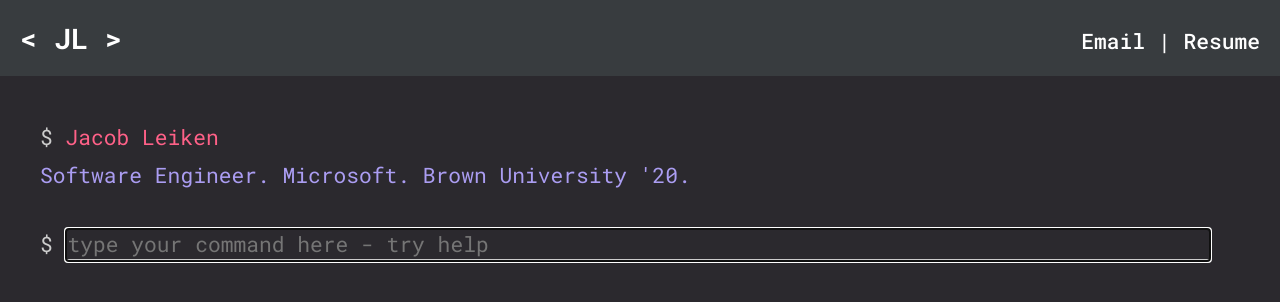
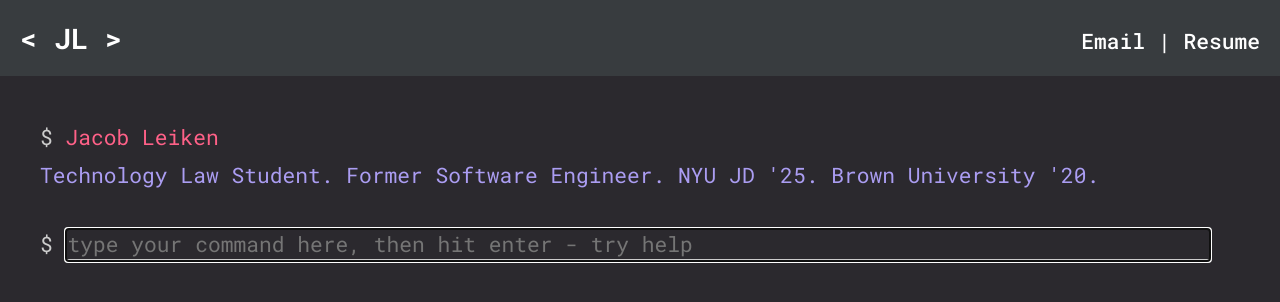
Before and after one commit to jleiken/Portfolio-Website, a Jekyll site: the page built from index.html, in a window 1280 px wide. Shown: the top 302 px of the page. Built offline with Jekyll 4.4.1, drawn with Linux system fonts in a browser that asks for light colours.

Commit message:
update for law school

```diff
--- a/index.html
+++ b/index.html
@@ -4,7 +4,7 @@ layout: default
 
 <div class="item-group" id="initial-item-group">
 	<p><span class="prompt">$</span> Jacob Leiken</p>
-	<p>Software Engineer. Microsoft. Brown University '20.</p>
+	<p>Technology Law Student. Former Software Engineer. NYU JD '25. Brown University '20.</p>
 
 	<a onclick="toStaticSite(false, true)" id="unstatic" class="smaller-text" href="javascript:void(0);" hidden>
 		For an interactive version of this site,
@@ -13,18 +13,36 @@ layout: default
 
 <div class="item-group prompt-group" id="active-group">
 	<div class="prompt">$</div>
-	<input type="text" id="terminal" placeholder="type your command here - try help">
+	<input type="text" id="terminal" placeholder="type your command here, then hit enter - try help">
 </div>
 
 <div id="static-site" hidden>
 	<div class="item-group">
+		<p><span class="prompt">$</span> <span class="command">about</span></p>
+
+		<div id="about">
+			<p class="option">about</p>
+			<p class="smaller-text">While I loved my time as a software engineer, I quickly decided it
+				would not be my whole career. I've always wanted to work in public interest over corporate,
+				but I still wanted to use my knowledge about technology. I believe law is the best field
+				for that intersection. So, I now am a student at NYU Law and recipient of the Desmarais Law and Technology Scholarship.
+				At school, I've joined the <a href="https://www.law.nyu.edu/centers/ili/privacy_research_group">Privacy Research Group</a>,
+				<a href="https://www.law.nyu.edu/studentorganizations/rightsovertech">Rights over Tech</a>,
+				and the <a href="https://www.law.nyu.edu/studentorganizations/suspensionrepresentationproject">Suspension Representation Project</a>.
+			</p>
+		</div>
+	</div>
+
+	<div class="item-group">
 		<p><span class="prompt">$</span> <span class="command">work</span></p>
 
-		<div id="work-current">
+		<div id="work-microsoft">
 			<p class="option">microsoft</p>
-			<p class="time-frame smaller-text">August 2020 - </p>
-			<p class="smaller-text">In August 2020 I started as a full-time Software Engineer on Microsoft's
-				Test Automation Platform team. I am onboarding the Windows Servicing department to my team's services.</p>
+			<p class="time-frame smaller-text">August 2020 - August 2022</p>
+			<p class="smaller-text">For two years I worked as a full-time Software Engineer on Microsoft's
+				Test Automation Platform team. I on-boarded the Windows Servicing department to my team's services,
+				saving tens of thousands of dollars a month in person hours. This enabled faster, more secure releases
+				of Windows. I also became my team's infrastructure and recoverability expert.</p>
 		</div>
 
 		<div id="work-microsoft-intern">
@@ -158,6 +176,27 @@ layout: default
 
 	<div class="item-group classes-group">
 		<p><span class="prompt">$</span> <span class="command">classes</span></p>
+
+		<div id="classes-law">
+			<p class="option">law</p>
+			<table class="smaller-text" id="classes-table">
+				<colgroup>
+					<col style="width: 30%">
+					<col style="width: 70%">
+				</colgroup>
+				<tr>
+					<td>Criminal Law</td>
+					<td>Fall 2022</td>
+				</tr>
+				<tr>
+					<td>Survey of IP</td>
+					<td>Spring 2023</td>
+				</tr>
+			</table>
+		</div>
+
+		<div id="classes-undergrad">
+			<p class="option">undergraduate computer science and engineering classes</p>
 			<table class="smaller-text" id="classes-table">
 				<colgroup>
 					<col style="width: 30%">
@@ -205,6 +244,7 @@ layout: default
 				</tr>
 			</table>
 		</div>
+	</div>
 
 	<div class="item-group">
 		<p><span class="prompt">$</span> <span class="command">contact</span></p>
--- a/js/index.js
+++ b/js/index.js
@@ -5,15 +5,18 @@ const commands = [
     new repl.Command("resume", [],
         "Outputs a link to my resume",
         (opts, args) => `<p>Here's my <a href="https://drive.google.com/file/d/1Rd1gEE0ROxD5ufOsgLH-dp3MiImUd_2T/view?usp=sharing" target="_blank">resume</a>.</p>`),
-    new repl.Command("work", ["current", "microsoft-intern", "amazon", "brown-cs"],
+    new repl.Command("about", [],
+        "Outputs a short blurb about me",
+        (opts, args) => document.getElementById("about").innerHTML),
+    new repl.Command("work", ["microsoft", "microsoft-intern", "amazon", "brown-cs"],
         "Outputs the places I've worked - all if no option is provided",
         (opts, args) => util.outputFromOptsAndArgs(opts, "work-", args)),
     new repl.Command("projects", ["rr", "taskr", "equisat", "wikispeedia", "this-site"],
         "Outputs the projects I've worked on - all if no option is provided",
         (opts, args) => util.outputFromOptsAndArgs(opts, "project-", args)),
-    new repl.Command("classes", [],
-        "Outputs the list of relevant classes I've taken",
-        (opts, args) => document.getElementById("classes-table").outerHTML),
+    new repl.Command("classes", ["law", "undergrad"],
+        "Outputs the lists of relevant classes I've taken",
+        (opts, args) => util.outputFromOptsAndArgs(opts, "classes-", args)),
     new repl.Command("contact", ["email", "github", "linkedin"],
         "Outputs my contact information - all if no option is provided",
         (opts, args) => util.outputFromOptsAndArgs(opts, "contact-", args)),
```
Also changed, not shown: 1 other file. Lines whose indentation alone changed are shown as unchanged.
